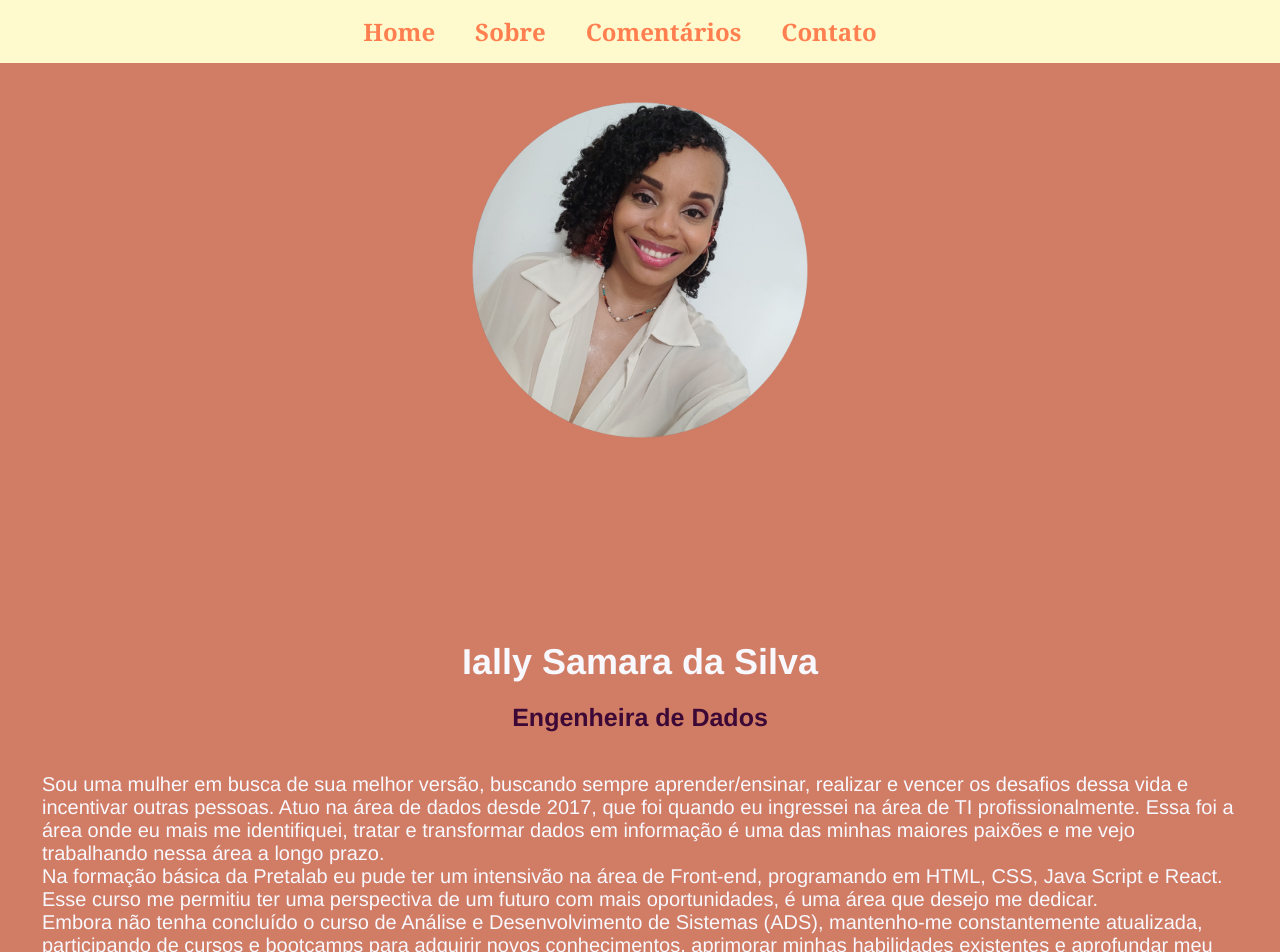
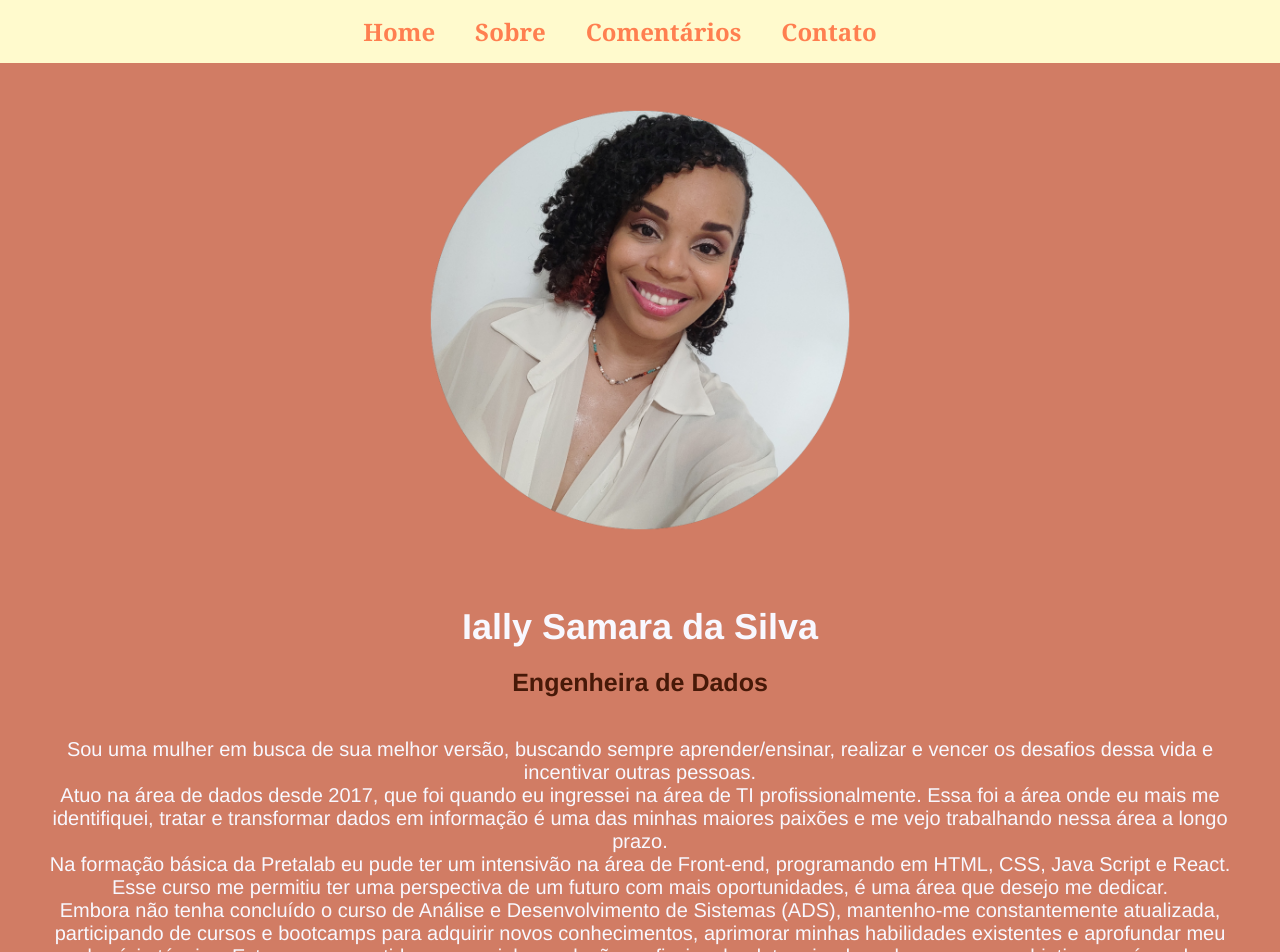
Before and after one commit to iallysamara/Projeto_Final_Preta_Lab_React, a React (Vite) app: page /sobre in a window 1280 px wide. Shown: the top 952 px of the page. Built offline with nearby package versions, Linux system fonts and the light colour scheme.

Commit message:
Sobre tá ok o/ Amém, Senhor!!!!!!!

```diff
--- a/src/global.css
+++ b/src/global.css
@@ -12,10 +12,10 @@ p{
 
 :root{
     --background-color: #FFFACD;
-    --primary-color: #D17C64; /* #808080 */
+    --primary-color: #D17C64;
     --text-color: #FF7F50;
     --background-section: #FFFACD;
-    --text-sobre: #3c0936;
+    --text-sobre: #471908;
     --text-rodape: #F8F8FF;
     --font-size-large: 24px;
     --font-size-medium: 18px;
--- a/src/pages/Sobre/Sobre.jsx
+++ b/src/pages/Sobre/Sobre.jsx
@@ -15,6 +15,7 @@ const Sobre = () => {
           <h2 className={styles.profissao}>Engenheira de Dados</h2>
           <p className={styles.sobreMim}>
               Sou uma mulher em busca de sua melhor versão, buscando sempre aprender/ensinar, realizar e vencer os desafios dessa vida e incentivar outras pessoas.
+              <br />
               Atuo na área de dados desde 2017, que foi quando eu ingressei na área de TI profissionalmente. Essa foi a área onde eu mais me identifiquei,
               tratar e transformar dados em informação é uma das minhas maiores paixões e me vejo trabalhando nessa área a longo prazo.
               <br />
--- a/src/pages/Sobre/Sobre.module.css
+++ b/src/pages/Sobre/Sobre.module.css
@@ -5,8 +5,7 @@
   }
 
   .headerImg {
-    width: 400px;
-    height: 400px;
+    width: 500px;
     margin-top: 70px;
   }
 
@@ -17,8 +16,10 @@
   .containerSobre {
     background-color: var(--primary-color);
     flex-direction: column;
-    padding: 15px;
-    height: 500px;
+    text-align: center;
+    display: flex;
+    justify-content: center;
+    align-items: center;
   }
 
   .nomeCompleto {
@@ -39,7 +40,7 @@
   .sobreMim{
     font-size: 20px;
     color: var(--text-rodape);
-    height: 45px;
+    height: auto;
   }
 
   .containerSobre iframe {
@@ -53,10 +54,3 @@
     align-items: center;
     padding: 2rem;
   }
-
-
-  @media(max-width: 765px) {
-  .containerSobre {
-      flex-direction: column;
-    }
-  }
```
